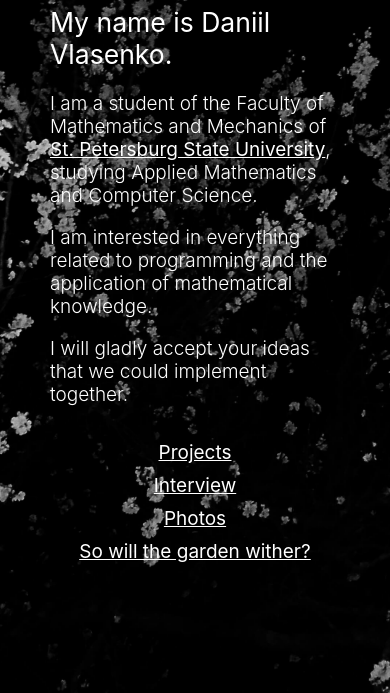
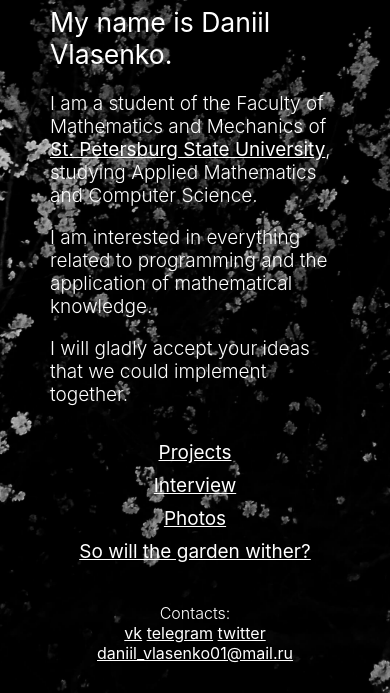
Before and after one commit to Daniil-Vlasenko/onlineBusinessCard, a plain HTML site: page index.html in a window 390 px wide. Shown: the part 151-844 px from the top of the page. Drawn offline with Linux system fonts and the light colour scheme.

Commit message:
Update style.css

```diff
--- a/style.css
+++ b/style.css
@@ -50,7 +50,6 @@ div.container > div.contacts_button {
 }
 div.contacts {
   display: none;
-  /* display: none; ?*/
   margin-top: auto;
   margin-bottom: auto;
   grid-column: 2/4;
@@ -174,6 +173,7 @@ a.contacts_bytton:active {
     margin-bottom: 10px;
   }
   div.container > div.contacts {
+    display: block;
     margin-right: 50px;
     margin-left: 50px;
     margin-top: 40px;
```
